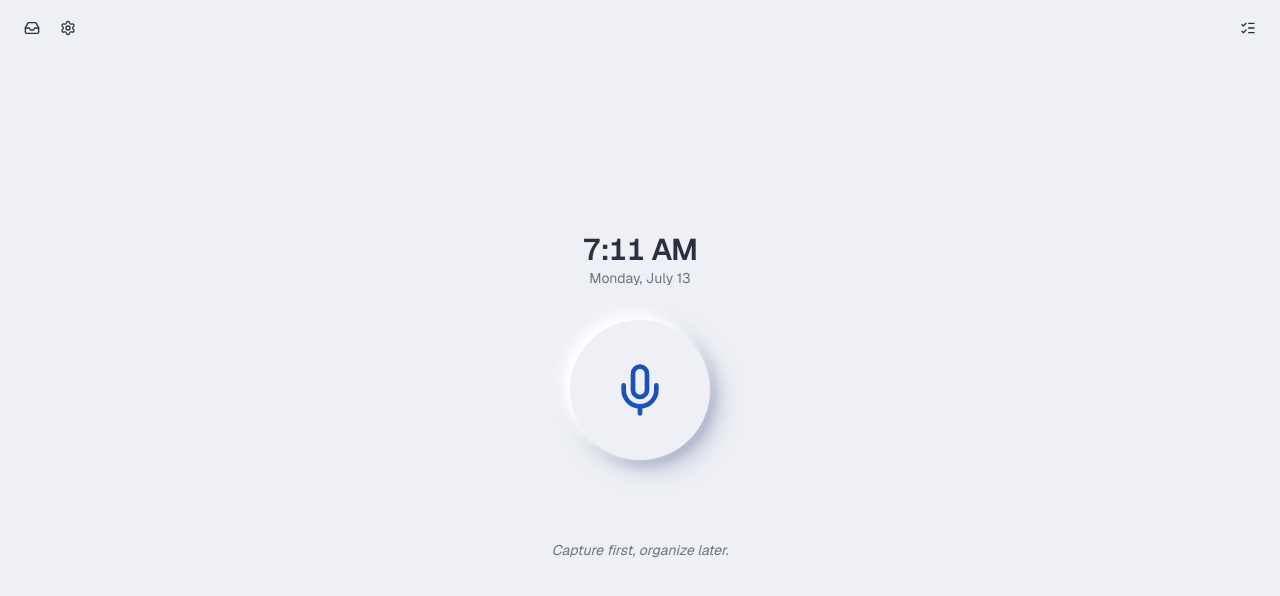
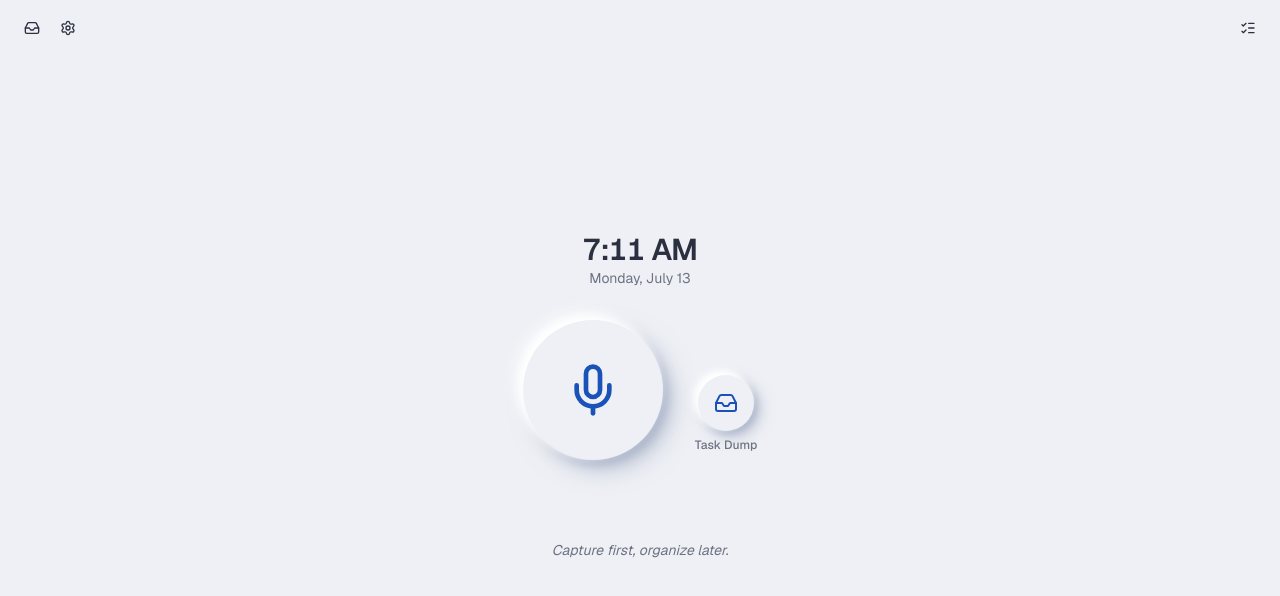
Before and after one commit to sridharsuswaram/suswaram-rapid-tasks, a Next.js app: page / in a window 1280 px wide. Shown: the top 596 px of the page. Built offline with nearby package versions, Linux system fonts and the light colour scheme; no server answers; the database is empty; sample sign-in values are in the browser's storage.

Commit message:
Add a persistent Task Dump shortcut next to the mic button
A small raised icon button with an Inbox icon and label sits beside the
mic on the home screen, so Task Dump is reachable in one tap without
relying on the smaller header icon.

```diff
--- a/src/app/page.tsx
+++ b/src/app/page.tsx
@@ -5,6 +5,7 @@ import { Inbox, ListChecks, Settings } from "lucide-react";
 import Link from "next/link";
 import { useEffect, useMemo, useRef, useState } from "react";
 import { toast } from "sonner";
+import { DumpShortcut } from "@/components/home/dump-shortcut";
 import { LiveClock } from "@/components/home/live-clock";
 import { MicButton } from "@/components/home/mic-button";
 import { WaveformBars } from "@/components/home/waveform-bars";
@@ -126,6 +127,7 @@ export default function HomePage() {
       <div className="flex flex-1 flex-col items-center justify-center gap-8 px-6 pb-16">
         <LiveClock />
 
+        <div className="flex items-center justify-center gap-8">
           <div className="flex flex-col items-center gap-4">
             <MicButton isRecording={voice.isRecording} onClick={handleMicClick} disabled={saving} />
 
@@ -139,6 +141,9 @@ export default function HomePage() {
                 </div>
               )}
             </div>
+          </div>
+
+          <DumpShortcut />
         </div>
 
         {voice.isRecording && voice.transcript && (
--- /dev/null
+++ b/src/components/home/dump-shortcut.tsx
@@ -0,0 +1,19 @@
+"use client";
+
+import { Inbox } from "lucide-react";
+import Link from "next/link";
+
+export function DumpShortcut() {
+  return (
+    <Link
+      href="/dump"
+      aria-label="Open Task Dump"
+      className="neu-pressable flex flex-col items-center gap-1.5 focus-visible:outline-none focus-visible:ring-4 focus-visible:ring-ring/40 rounded-2xl"
+    >
+      <span className="neu-raised-sm flex size-14 items-center justify-center rounded-full bg-background text-primary">
+        <Inbox className="size-6" />
+      </span>
+      <span className="text-xs font-medium text-muted-foreground">Task Dump</span>
+    </Link>
+  );
+}
```
Lines whose indentation alone changed are shown as unchanged.
